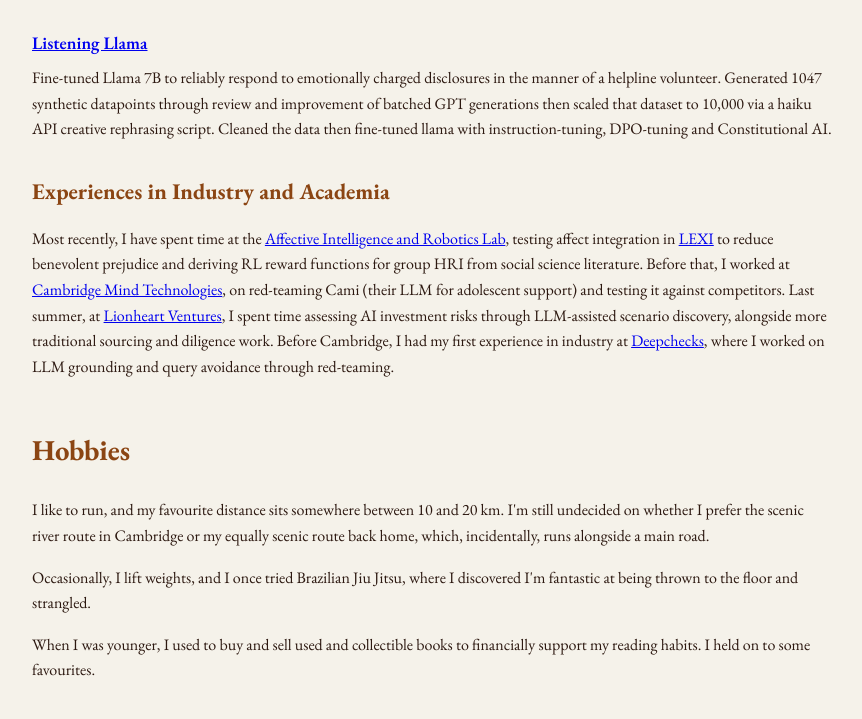
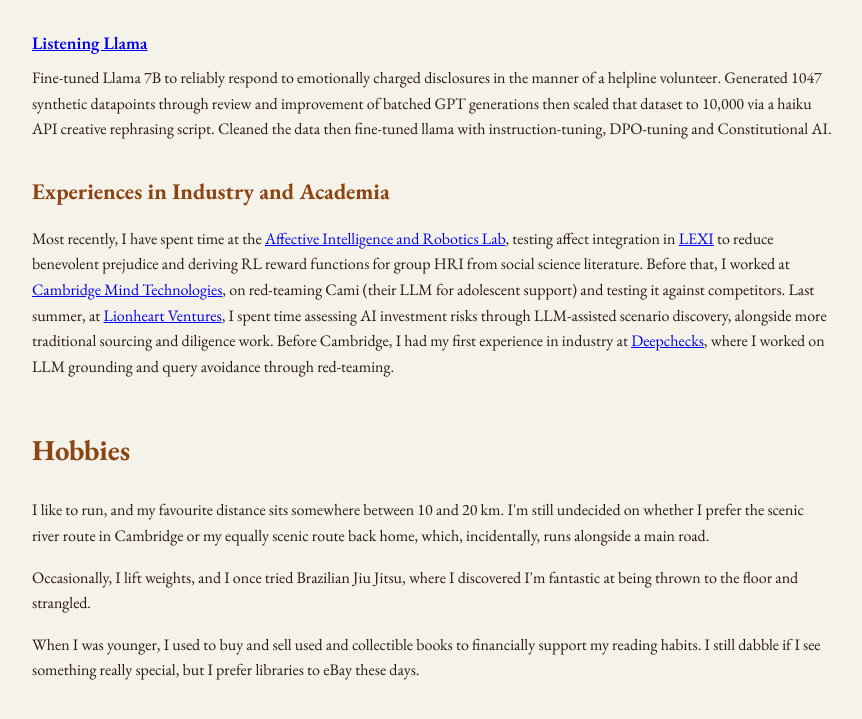
Before and after one commit to theokitsberg/theokitsberg.github.io, a plain HTML site: page index.html in a window 1280 px wide. Shown: the part 1580-2299 px from the top of the page, without its empty margins (208-1070 px from the left). Drawn offline with nearby package versions, Linux system fonts and the light colour scheme.

Commit message:
Update index.html

```diff
--- a/index.html
+++ b/index.html
@@ -102,7 +102,7 @@
                     Occasionally, I lift weights, and I once tried Brazilian Jiu Jitsu, where I discovered I'm fantastic at being thrown to the floor and strangled.
                 </p>
                 <p>
-                    When I was younger, I used to buy and sell used and collectible books to financially support my reading habits. I held on to some favourites.
+                    When I was younger, I used to buy and sell used and collectible books to financially support my reading habits. I still dabble if I see something really special, but I prefer libraries to eBay these days.
                 </p>
             </section>
         </main>
```
